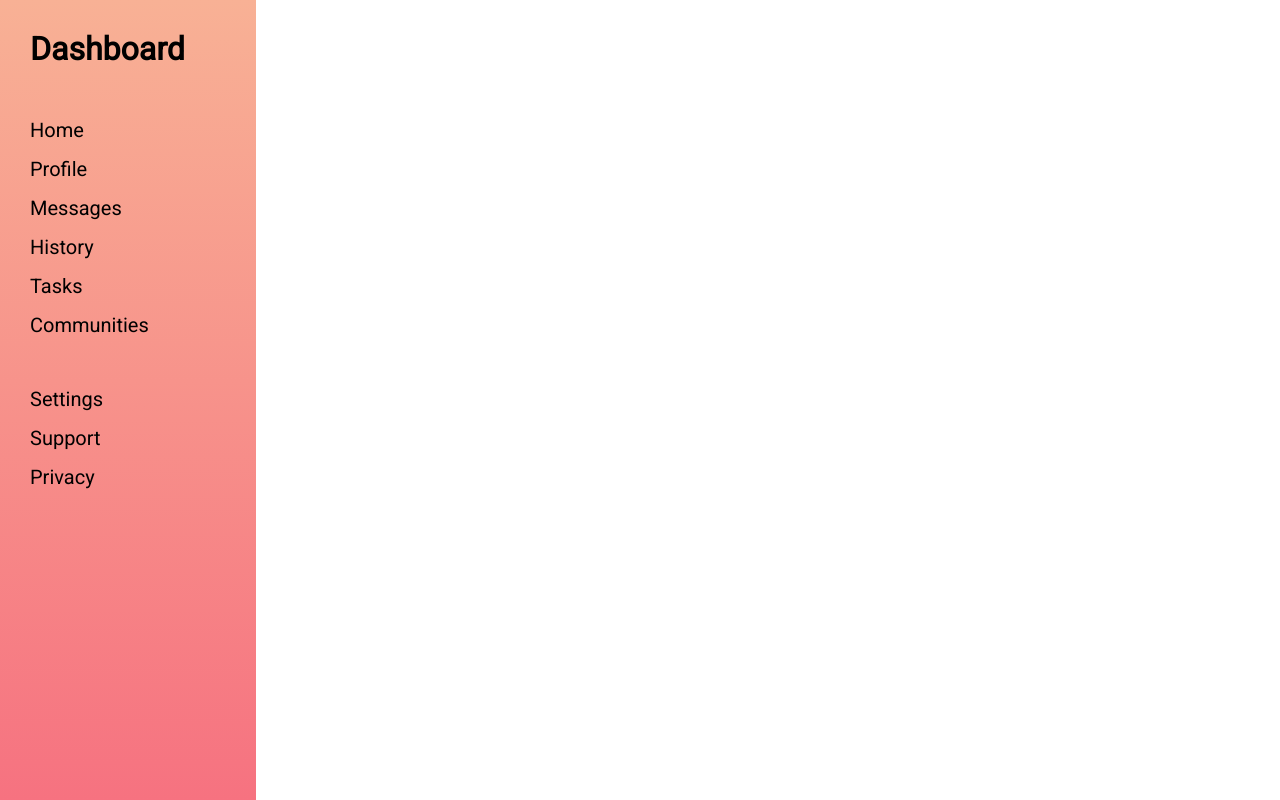
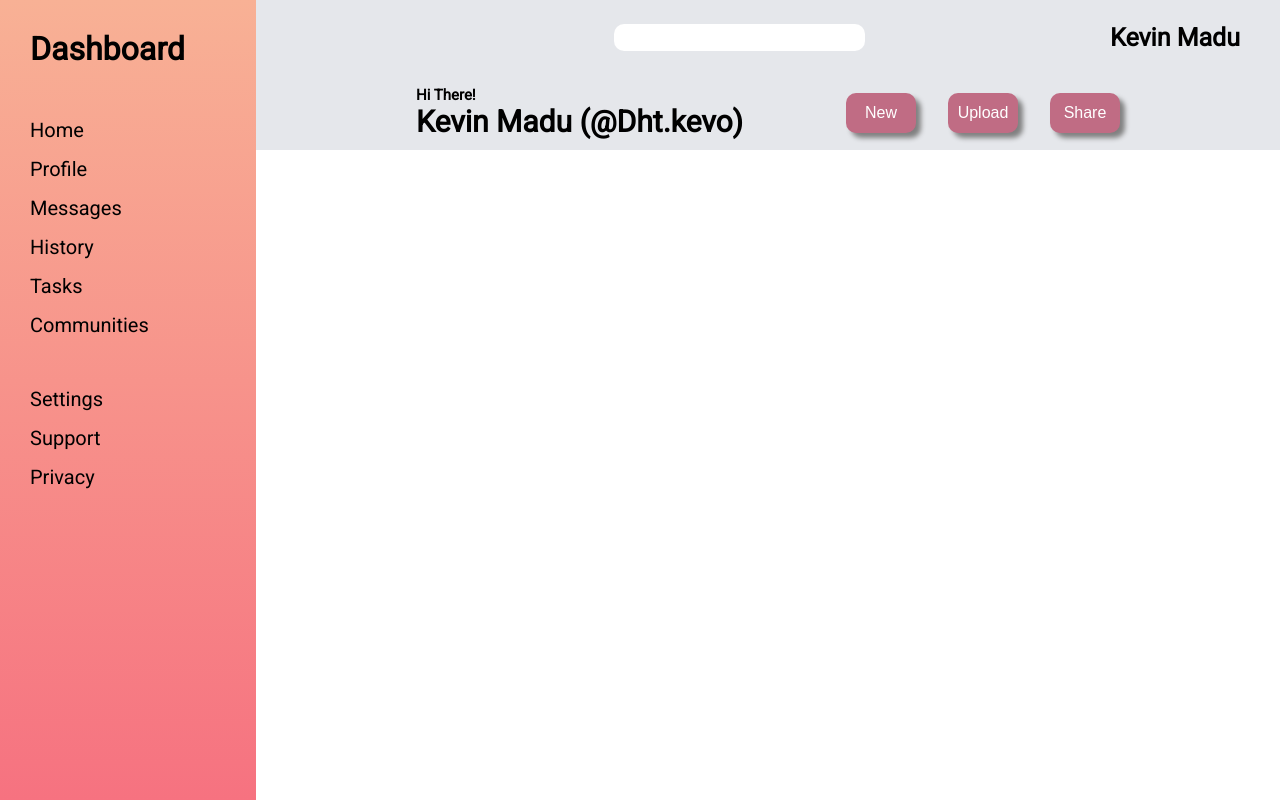
Before and after one commit to Dhtkevo/Admin-Dashboard, a plain HTML site: page index.html in a window 1280 px wide. Drawn offline with Linux system fonts and the light colour scheme.

Commit message:
Create two top bars on right side

```diff
--- a/index.html
+++ b/index.html
@@ -27,7 +27,25 @@
           <li>Privacy</li>
         </ul>
       </div>
-      <div class="right-side"></div>
+      <div class="right-side">
+        <div class="top-right">
+          <div class="search">
+            <div class="search-bar"></div>
+            <p class="user-name">Kevin Madu</p>
+          </div>
+          <div class="greeting-bar">
+            <div class="greeting-message">
+              <p>Hi There!</p>
+              <h2>Kevin Madu (@Dht.kevo)</h2>
+            </div>
+            <div class="greeting-btns">
+              <button>New</button>
+              <button>Upload</button>
+              <button>Share</button>
+            </div>
+          </div>
+        </div>
+      </div>
     </div>
   </body>
 </html>
--- a/styles.css
+++ b/styles.css
@@ -36,3 +36,71 @@ ul {
     flex-direction: column;
     gap: 15px;
 }
+
+/* Right Side Styles */
+.top-right {
+    width: 100%;
+    height: 150px;
+    display:flex;
+    flex-direction: column;
+}
+
+.search, .greeting-bar {
+    background-color: #e5e7eb;
+    height: 75px;
+    width: inherit;
+}
+
+.search {
+    padding-right: 40px;
+    padding-left: 35%;
+    display: flex;
+    justify-content: space-between;
+    align-items: center;
+}
+
+.search p {
+    font-size: 25px;
+    font-weight: bold;
+}
+
+.search-bar {
+    width: 40%;
+    height: 27px;
+    background-color: white;
+    border-radius: 10px;
+}
+
+.greeting-bar {
+    display: flex;
+    justify-content: space-between;
+    align-items: center;
+    padding: 0 160px;
+}
+
+.greeting-bar h2 {
+    font-size: 30px;
+}
+
+.greeting-message p {
+    font-size: 15px;
+    font-weight: bold;
+}
+
+.greeting-btns {
+    display: flex;
+    gap: 32px;
+
+}
+
+.greeting-btns button {
+    width: 70px;
+    height: 40px;
+    border-radius: 10px;
+    border: none;
+    box-shadow: 5px 5px 5px gray;
+    background-color: #c06c84;
+    color: white;
+    font-size: 16px;
+    font-weight: 500;
+}
```
